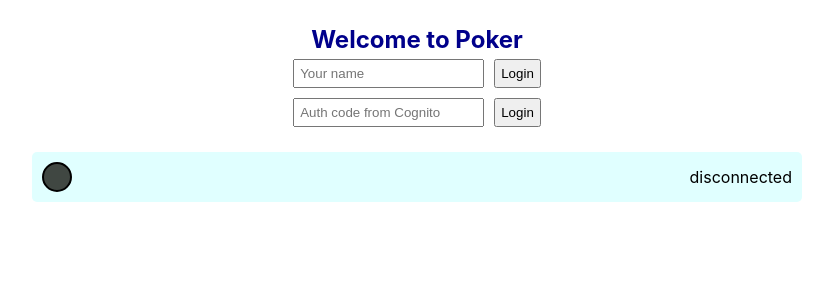
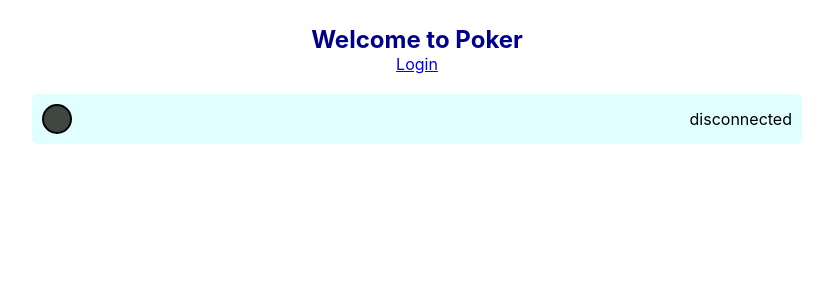
Before and after one commit to edwardhorsey/heads-up, a React (Create React App) app in the folder frontend/: page / in a window 1280 px wide. Shown: the top 300 px of the page, without its empty margins (223-1056 px from the left). Built offline with nearby package versions, Linux system fonts and the light colour scheme; no server answers.

Commit message:
login: getting code from query param

```diff
--- a/frontend/src/Components/Login/Login.tsx
+++ b/frontend/src/Components/Login/Login.tsx
@@ -1,16 +1,32 @@
-import React from "react";
+import React, { useEffect, useState } from "react";
 import styles from "./Login.module.scss";
+import { sendCognitoCode } from '../../Socket/requests';
+/*
 import Button from "../Button";
 import { useFormik, FormikErrors } from 'formik';
-import { login, setUsername } from '../../Socket/requests';
+*/
+
+const Login: React.FC = () => {
+  const [ loginCode, setLoginCode ] = useState<string | null>(null);
+
+  useEffect(()=>{
+    if (!loginCode) {
+      const urlParams = new URLSearchParams(window.location.search);
+      const authCode = urlParams.get('code');
+      setLoginCode(authCode);
+    } else {
+      sendCognitoCode(loginCode);
+    }
+  }, [loginCode]);
 
 
-const Login: React.FC = () => {
+  /*
   const setName = (name: string): void => setUsername(name);
 
   interface Ivalues {
     name: string;
   }
+
   interface IProps {
     setName: (name: string) => void
   }
@@ -26,13 +42,14 @@ const Login: React.FC = () => {
     validate,
     onSubmit: values => setName(values.name)
   });
+  */
 
-  const urlParams = new URLSearchParams(window.location.search);
-  const authCode = urlParams.get('code');
+  const loginUrl = process.env.REACT_APP_COGNITO_LOGIN_URL;
 
   return (
     <section className={styles.Login}>
       <h1>Welcome to Poker</h1>
+      {/*}
       <form>
         <label htmlFor="name" hidden><h1>Display name</h1></label>
         <input name="name" placeholder="Your name" onChange={formik.handleChange} />
@@ -40,12 +57,8 @@ const Login: React.FC = () => {
         {formik.errors.name ?? <div className={styles.formErrors}>{formik.errors.name}</div>}
       </form>
       <input name="code" placeholder="Auth code from Cognito" id="auth-code" />
-      <Button logic={() => {
-        const authCodeInput = document.getElementById('auth-code') as HTMLInputElement;
-        const authCode = authCodeInput.value || 'nope';
-        console.log(authCode);
-        login(authCode);
-      }} text="Login" />
+      {*/}
+      <a href={loginUrl}>Login</a>
     </section>
   );
 };
--- a/frontend/src/Socket/requests.ts
+++ b/frontend/src/Socket/requests.ts
@@ -8,7 +8,8 @@ export const setUsername = (username: string) => {
   }));
 };
 
-export const login = (code: string) => {
+export const sendCognitoCode = (code: string) => {
+  console.log(code);
   return socket.send(JSON.stringify({
     code,
     action: 'onGameAction',
```
